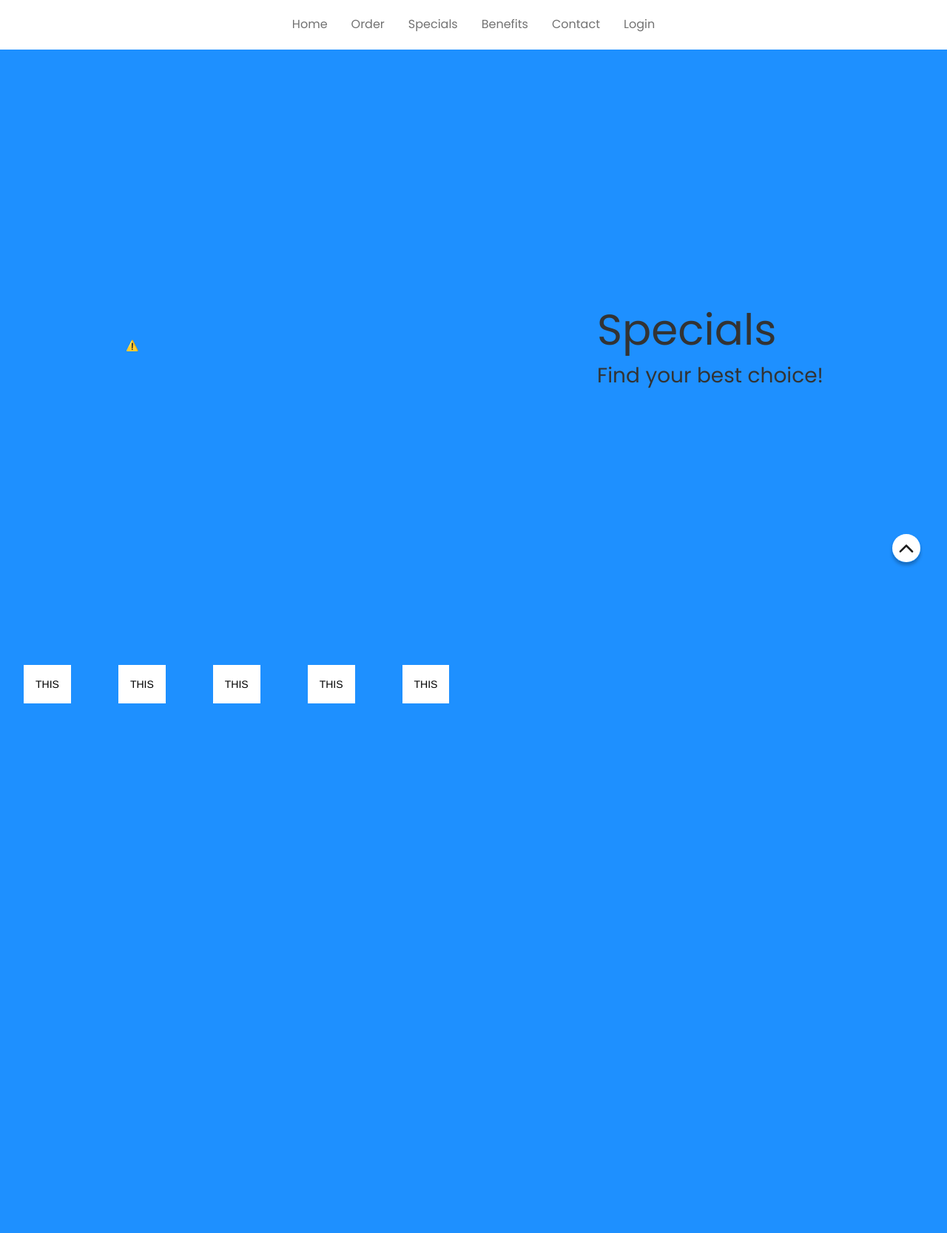
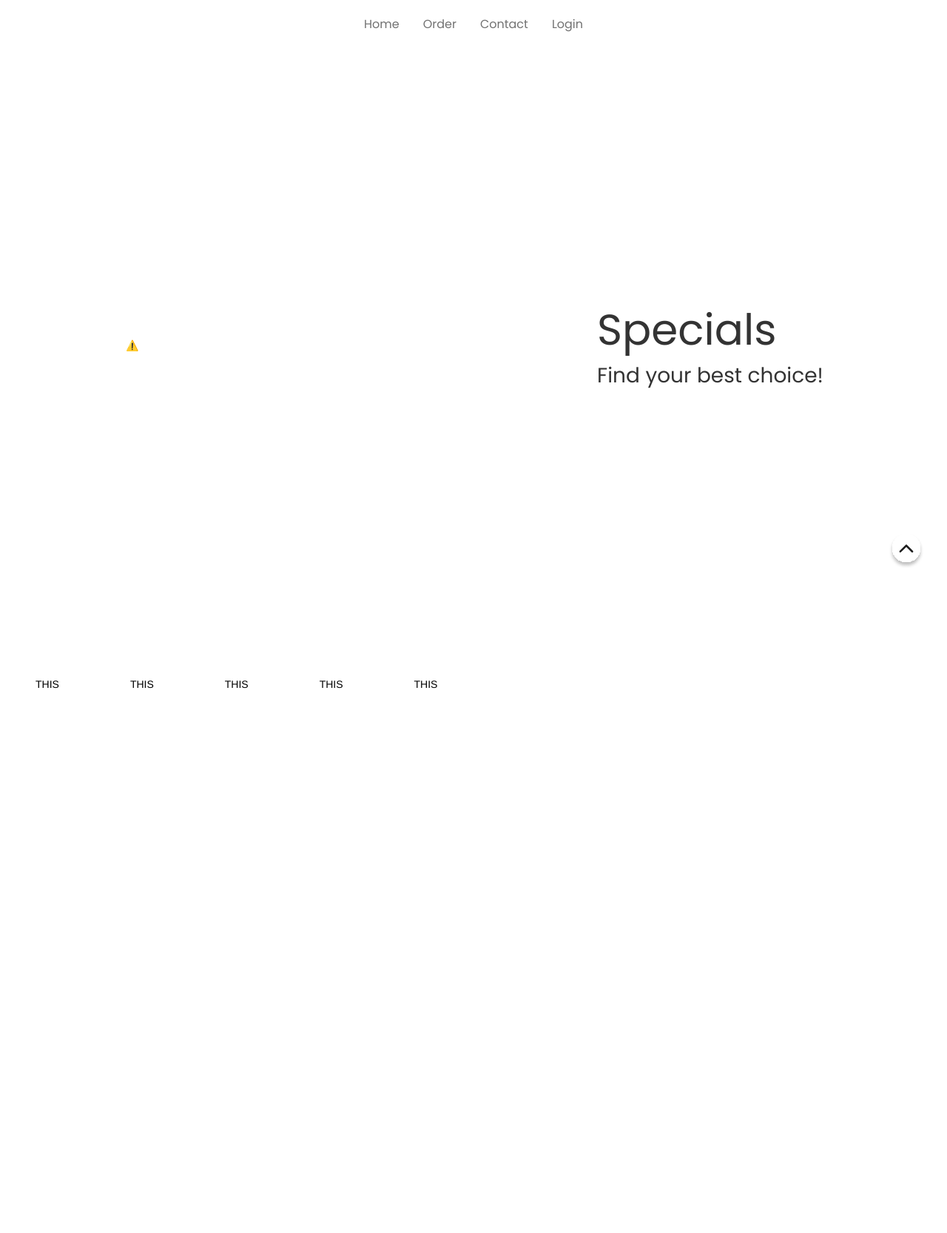
Before and after one commit to PranavPrakasan07/OrderPizza, a PHP site: page /pages/specials.php in a window 1280 px wide. Shown: the whole page at 74% size. Run offline with PHP 8.4, Linux system fonts and the light colour scheme; some libraries are stand-ins or nearby versions.

Commit message:
UI tweeks

```diff
--- a/css/specials_carousal.css
+++ b/css/specials_carousal.css
@@ -20,5 +20,5 @@
 .flex-container {
   display: flex;
   flex-wrap: nowrap;
-  background-color: DodgerBlue;
+  background-color: white;
 }
--- a/pages/login.php
+++ b/pages/login.php
@@ -34,7 +34,7 @@
     <center>
         <div class="topnav" id="topnav">
 
-            <a href="../index.html">Home</a>
+            <a href="../index.php">Home</a>
             <a href="#contact">Contact</a>
 
         </div>
--- a/pages/specials.php
+++ b/pages/specials.php
@@ -29,24 +29,6 @@
 
     <!-- Floating Action Button ends here -->
 
-    <!-- Navbar starts here -->
-
-    <!-- <div class="navbar" id="navbar">
-        <div id="hoverable">
-            <a href="#Home"> </a>
-            <a href="#Order">Order</a>
-            <a href="#Specials">Specials</a>
-            <a href="#Benefits">Benefits</a>
-            <a href="#Contact">Contact</a>
-            <a href="./pages/login.php">Login</a>
-        </div>
-        <a href="javascript:void(0);" class="icon" onclick="toggleNavbar()">
-            <i class="fa fa-bars"></i>
-        </a>
-    </div> -->
-
-    <!-- Navbar ends here -->
-
         <!-- NavBar Close Button -->
         <div class="hamburger" onclick="toggleNavBar(this)">
         <div class="bar1"></div>
@@ -61,8 +43,6 @@
 
             <a href="../index.php">Home</a>
             <a href="#Order">Order</a>
-            <a href="#Specials">Specials</a>
-            <a href="#Benefits">Benefits</a>
             <a href="#Contact">Contact</a>
             <a href="login.php">Login</a>
 
```
